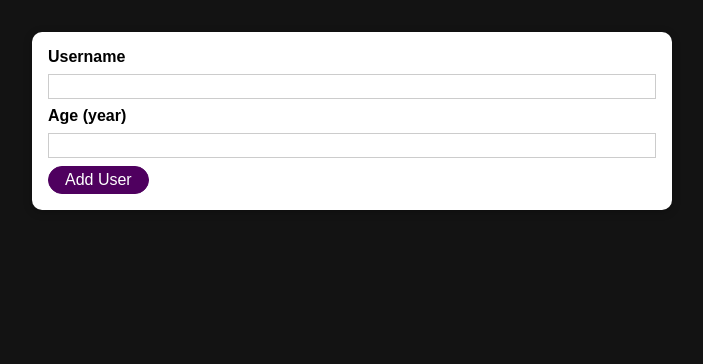
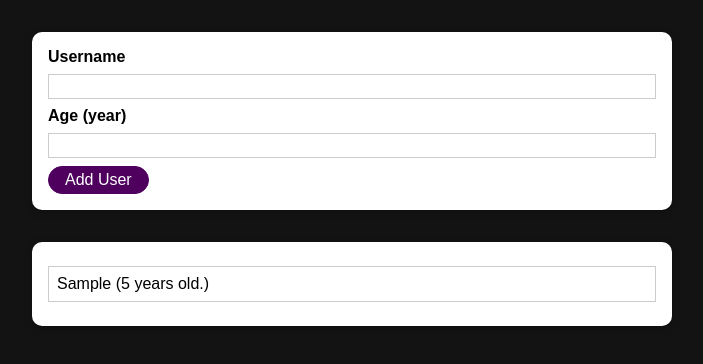
Before and after one commit to bondanjody/user-list-react-app, a React (Create React App) app: page / in a window 1280 px wide. Both pictures are taken after typing "Sample", "5" into the empty fields and a click on the button "Add User". Shown: the top 364 px of the page, without its empty margins (288-991 px from the left). Built offline with nearby package versions, Linux system fonts and the light colour scheme.

Commit message:
Melakukan lifting up data yang sudah diinputkan supaya dapat langsung di tampilkan oleh component UserList

```diff
--- a/src/App.js
+++ b/src/App.js
@@ -1,14 +1,21 @@
-import React from 'react';
+import React, { useState } from 'react';
 import AddUser from './components/User/AddUser';
 import UsersList from './components/User/UsersList';
 
 
 function App() {
+  const [usersData, setUsersData] = useState([]);
+
+  const addUserHandler = user => {
+    setUsersData(prevData => {
+      return [...prevData, {id: user.id, name: user.name, age: user.age}];
+    });
+  }
 
   return (
     <div>
-      <AddUser />
-      <UsersList users={[]} />
+      <AddUser onAddUser={addUserHandler} />
+      <UsersList users={usersData} />
     </div>
   );
 }
--- a/src/components/User/AddUser.js
+++ b/src/components/User/AddUser.js
@@ -4,7 +4,7 @@ import Button from "../UI/Button";
 
 import classes from './AddUser.module.css';
 
-const AddUser = () => {
+const AddUser = (props) => {
     const [usernameValue, setUsernameValue] = useState('');
     const [ageValue, setAgeValue] = useState('');
 
@@ -24,7 +24,13 @@ const AddUser = () => {
         if (+ageValue <= 0) {
             return;
         }
-        console.log(`Username : ${usernameValue}. Age : ${ageValue}`);
+        // Melakukan lifting up dari data yang sudah diinputkan
+        props.onAddUser({
+            id: Math.random().toString(),
+            name: usernameValue,
+            age: ageValue
+        });
+
         setUsernameValue('');
         setAgeValue('');
     }
--- a/src/components/User/UsersList.js
+++ b/src/components/User/UsersList.js
@@ -5,11 +5,11 @@ import classes from './UsersList.module.css';
 
 const UsersList = (props) => {
     return (
-        <Card>
+        <Card className={classes.users}>
             <ul>
                 {
                     props.users.map(user =>
-                        <li>{user.name} ({user.age} years old.)</li>
+                        <li key={user.id}>{user.name} ({user.age} years old.)</li>
                         )
                 }
             </ul>
```
